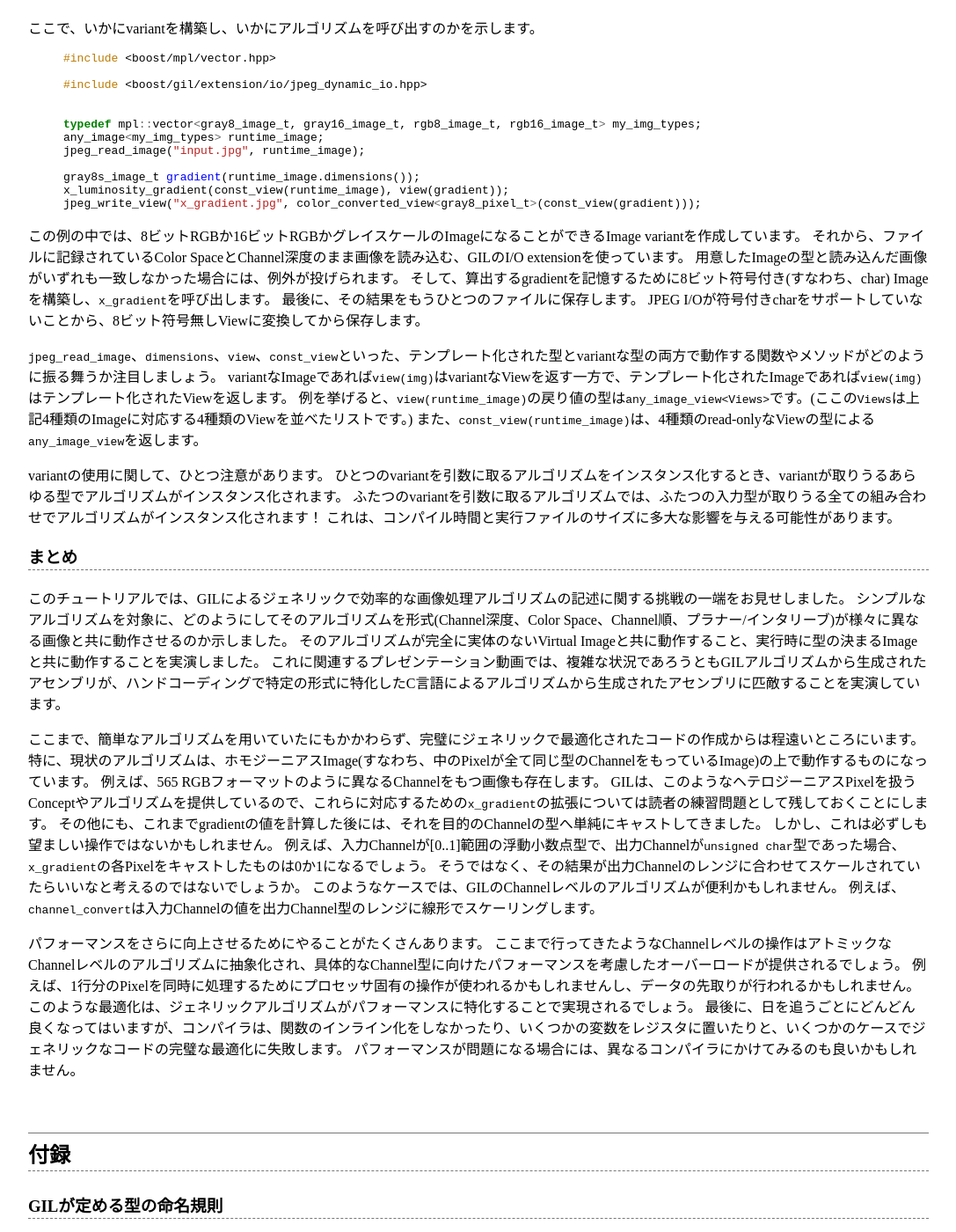
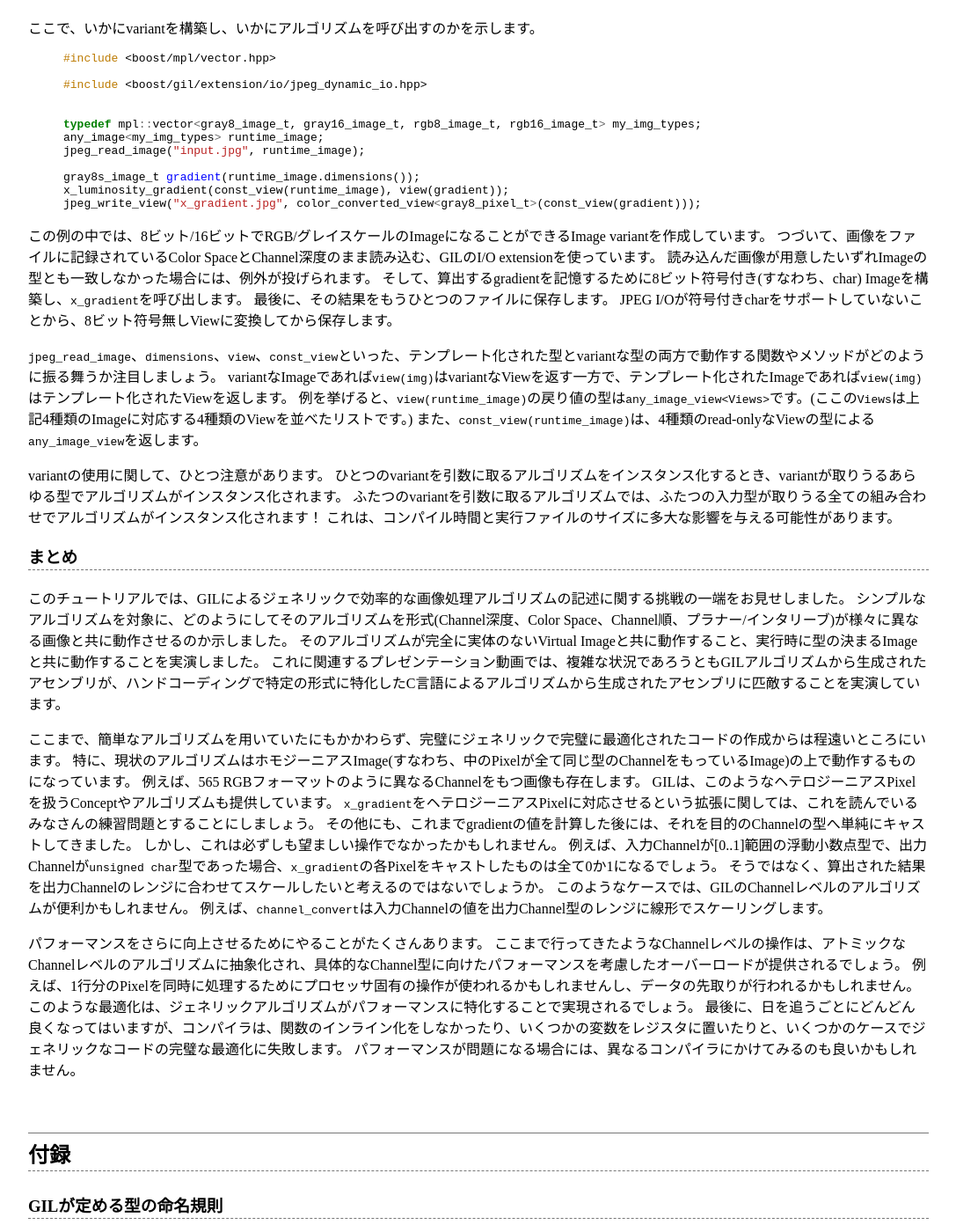
Before and after one commit to hironishihara/GILTutorial-ja, a Jekyll site: the page built from index.md, in a window 1280 px wide and 1400 px high, scrolled down 13523 px. Shown: the whole window at 88% size, without its empty margins (96-1183 px from the left). Built offline with Jekyll 4.4.1, drawn with Linux system fonts in a browser that asks for light colours; some of the changed text lies outside the part shown.

Commit message:
edit index.md

```diff
--- a/index.md
+++ b/index.md
@@ -1225,7 +1225,7 @@ jpeg_write_view("mandel_grad.jpg",color_converted_view<gray8_pixel_t>(const_view
 Here is what the two files look like:
 -->
 
-ふたつのファイルがどのようになったかを示します。
+ふたつのファイルがどのようになっているか示します。
 
 ![マンデルブロ集合](http://hironishihara.github.com/GILTutorial-ja/src/img/mandel.jpg "マンデルブロ集合")
 
@@ -1246,11 +1246,11 @@ Most of GIL's algorithms and all of the view transformation functions also work
 -->
 
 ここまで、テンプレート化されたImage Viewのgradient画像を算出するジェネリック関数を作成してきました。
-しかし、Color SpaceやChannel深度などといったImage Viewのプロパティをコンパイル時に利用できない場合もあるかもしれません。
-GILの`dynamic_image` extensionは、variantとも呼ばれる実行時に型が決まるGILコンストラクトと共に動作することを可能にします。
-GILは、実行時に型が決まる即席のImageのModelである`any_image`と、実行時に型が決まる即席のImage ViewのModelである`any_image_view`を提供します。
-このようなメカニズムは、`any_pixel`や`any_pixel_iterator`など他のvariantを作成するためのものです。
-`copy_pixels`が2個の引数の片方もしくは両方にvariantを取ることが可能であるように、ほとんどのGILアルゴリズムと全てのView変換関数も、実行時に型が決まる即席のImage Viewや実行時に型が決まる即席のアルゴリズムと共に動作することが可能です。
+しかし、Color SpaceやChannel深度などのImage Viewのプロパティをコンパイル時に利用できないといった場合だってあるかもしれません。
+GILの`dynamic_image` extensionは、variantとも呼ばれる実行時に型が決まるGILコンストラクトとGILアルゴリズムが共に動作することを可能にします。
+GILは、実行時に決まる型でインスタンス化されるImageのModelである`any_image`と、実行時に決まる型でインスタンス化されるImage ViewのModelである`any_image_view`を提供します。
+このようなメカニズムは、`any_pixel`や`any_pixel_iterator`などのような上記以外のvariantを作成するためのものは用意されていません。
+`copy_pixels`が2個の引数の片方もしくは両方にvariantを取ることが可能であるように、ほとんどのGILアルゴリズムと全てのView変換関数は、実行時に決まる型でインスタンス化されるImage Viewやアルゴリズムと共に動作します。
 
 <!--
 Lets make our x_luminosity_gradient algorithm take a variant image view.
@@ -1258,7 +1258,7 @@ For simplicity, let's assume that only the source view can be a variant.
 (As an example of using multiple variants, see GIL's image view algorithm overloads taking multiple variants.)
 -->
 
-variantなImage Viewをとる`x_luminosity_gradient`アルゴリズムを作ってみましょう。
+variantなImage Viewを引数に取る`x_luminosity_gradient`アルゴリズムを作ってみましょう。
 簡単のために、入力Viewだけvariantにすることができるようにしてみましょう。
 (複数のvariantを使った例は、複数のvariantを引数に取るようにオーバーロードしたGILのImage Viewアルゴリズムを参照ください。)
 
@@ -1289,7 +1289,7 @@ struct x_gradient_obj {
 The second step is to provide an overload of x_luminosity_gradient that takes image view variant and calls GIL's apply_operation passing it the function object:
 -->
 
-つづいての手順は、Image View variantを引数に取り、それを関数オブジェクトに渡すGILの`apply_operation`を呼び出す、`x_luminosity_gradient`のオーバーロードを提供することです。
+つづいて、Image View variantを引数に取り、それを関数オブジェクトに渡すGILの`apply_operation`を呼び出す、`x_luminosity_gradient`のオーバーロードを提供します。
 
 {% highlight C++ %}
 
@@ -1346,9 +1346,9 @@ Finally we save the result into another file.
 We save the view converted to 8-bit unsigned, because JPEG I/O does not support signed char.
 -->
 
-この例の中では、8ビットRGBか16ビットRGBかグレイスケールのImageになることができるImage variantを作成しています。
-それから、ファイルに記録されているColor SpaceとChannel深度のまま画像を読み込む、GILのI/O extensionを使っています。
-用意したImageの型と読み込んだ画像がいずれも一致しなかった場合には、例外が投げられます。
+この例の中では、8ビット/16ビットでRGB/グレイスケールのImageになることができるImage variantを作成しています。
+つづいて、画像をファイルに記録されているColor SpaceとChannel深度のまま読み込む、GILのI/O extensionを使っています。
+読み込んだ画像が用意したいずれImageの型とも一致しなかった場合には、例外が投げられます。
 そして、算出するgradientを記憶するために8ビット符号付き(すなわち、char) Imageを構築し、`x_gradient`を呼び出します。
 最後に、その結果をもうひとつのファイルに保存します。
 JPEG I/Oが符号付きcharをサポートしていないことから、8ビット符号無しViewに変換してから保存します。
@@ -1407,14 +1407,15 @@ GIL's channel-level algorithms might be useful in such cases.
 For example, channel_convert converts between channels by linearly scaling the source channel value into the range of the destination channel.
 -->
 
-ここまで、簡単なアルゴリズムを用いていたにもかかわらず、完璧にジェネリックで最適化されたコードの作成からは程遠いところにいます。
-特に、現状のアルゴリズムは、ホモジーニアスImage(すなわち、中のPixelが全て同じ型のChannelをもっているImage)の上で動作するものになっています。
+ここまで、簡単なアルゴリズムを用いていたにもかかわらず、完璧にジェネリックで完璧に最適化されたコードの作成からは程遠いところにいます。
+特に、現状のアルゴリズムはホモジーニアスImage(すなわち、中のPixelが全て同じ型のChannelをもっているImage)の上で動作するものになっています。
 例えば、565 RGBフォーマットのように異なるChannelをもつ画像も存在します。
-GILは、このようなヘテロジーニアスPixelを扱うConceptやアルゴリズムを提供しているので、これらに対応するための`x_gradient`の拡張については読者の練習問題として残しておくことにします。
+GILは、このようなヘテロジーニアスPixelを扱うConceptやアルゴリズムも提供しています。
+`x_gradient`をヘテロジーニアスPixelに対応させるという拡張に関しては、これを読んでいるみなさんの練習問題とすることにしましょう。
 その他にも、これまでgradientの値を計算した後には、それを目的のChannelの型へ単純にキャストしてきました。
-しかし、これは必ずしも望ましい操作ではないかもしれません。
-例えば、入力Channelが[0..1]範囲の浮動小数点型で、出力Channelが`unsigned char`型であった場合、`x_gradient`の各Pixelをキャストしたものは0か1になるでしょう。
-そうではなく、その結果が出力Channelのレンジに合わせてスケールされていたらいいなと考えるのではないでしょうか。
+しかし、これは必ずしも望ましい操作でなかったかもしれません。
+例えば、入力Channelが[0..1]範囲の浮動小数点型で、出力Channelが`unsigned char`型であった場合、`x_gradient`の各Pixelをキャストしたものは全て0か1になるでしょう。
+そうではなく、算出された結果を出力Channelのレンジに合わせてスケールしたいと考えるのではないでしょうか。
 このようなケースでは、GILのChannelレベルのアルゴリズムが便利かもしれません。
 例えば、`channel_convert`は入力Channelの値を出力Channel型のレンジに線形でスケーリングします。
 
@@ -1428,7 +1429,7 @@ If performance is an issue, it might be worth trying your code with different co
 -->
 
 パフォーマンスをさらに向上させるためにやることがたくさんあります。
-ここまで行ってきたようなChannelレベルの操作はアトミックなChannelレベルのアルゴリズムに抽象化され、具体的なChannel型に向けたパフォーマンスを考慮したオーバーロードが提供されるでしょう。
+ここまで行ってきたようなChannelレベルの操作は、アトミックなChannelレベルのアルゴリズムに抽象化され、具体的なChannel型に向けたパフォーマンスを考慮したオーバーロードが提供されるでしょう。
 例えば、1行分のPixelを同時に処理するためにプロセッサ固有の操作が使われるかもしれませんし、データの先取りが行われるかもしれません。
 このような最適化は、ジェネリックアルゴリズムがパフォーマンスに特化することで実現されるでしょう。
 最後に、日を追うごとにどんどん良くなってはいますが、コンパイラは、関数のインライン化をしなかったり、いくつかの変数をレジスタに置いたりと、いくつかのケースでジェネリックなコードの完璧な最適化に失敗します。
```
